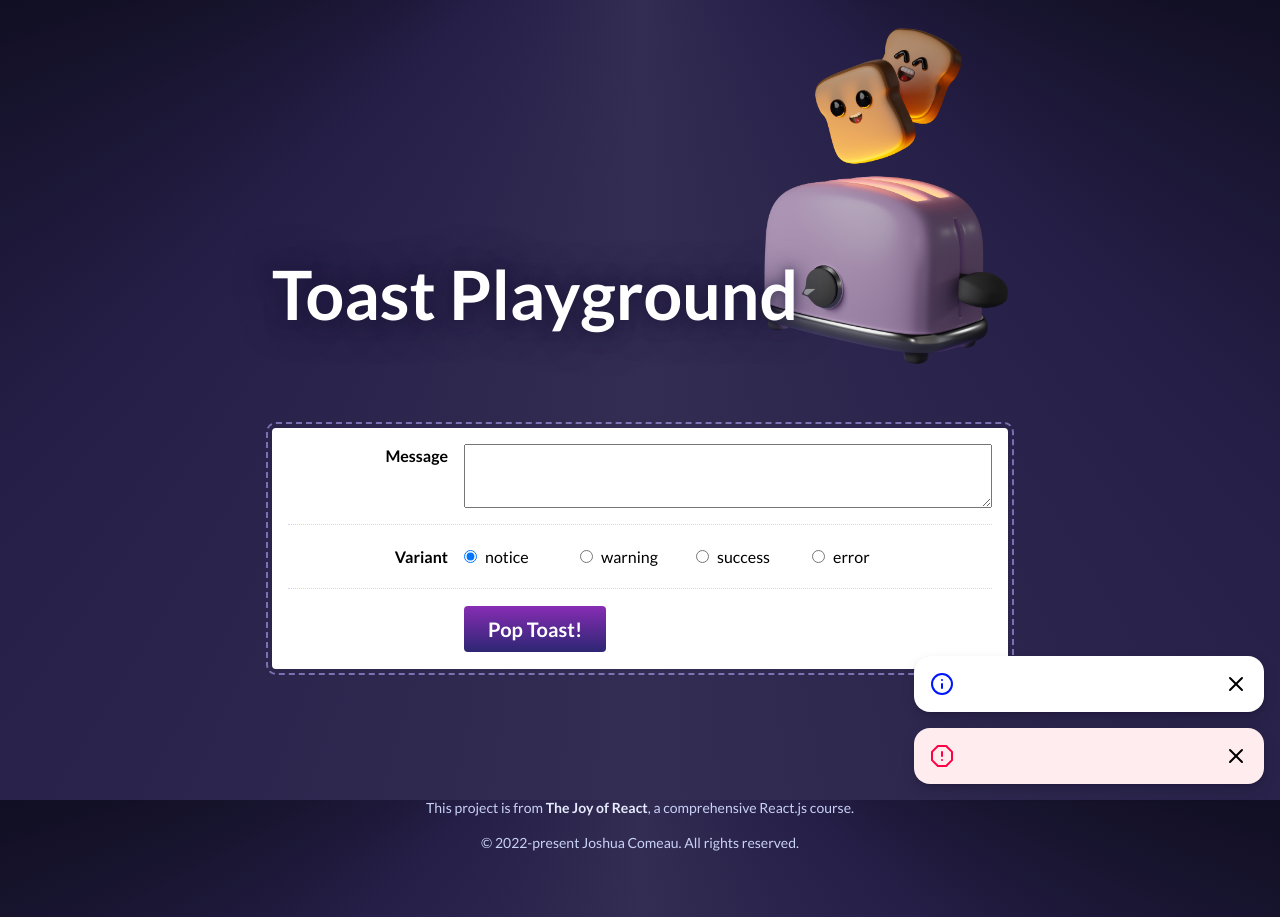
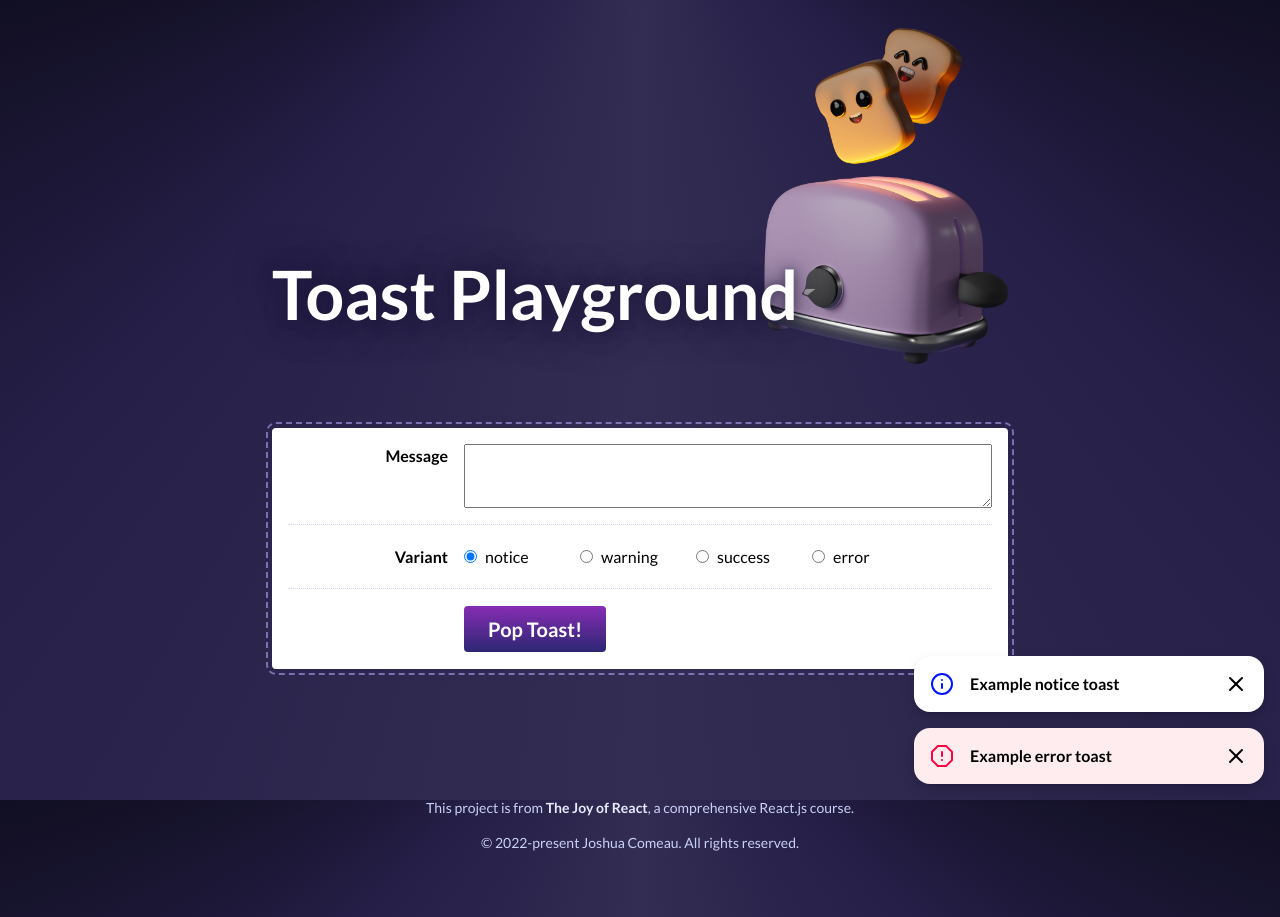
Before and after one commit to aleknovkovski/lrn-comeau-toast, a React (Create React App) app: page / in a window 1280 px wide. Both pictures are taken after a click on the button "Pop Toast!". Built offline with nearby package versions, Linux system fonts and the light colour scheme.

Commit message:
Refactor Toast to use children prop instead of message

```diff
--- a/src/components/Toast/Toast.js
+++ b/src/components/Toast/Toast.js
@@ -19,7 +19,7 @@ const ICONS_BY_VARIANT = {
 };
 
 
-function Toast({message, variant, handleToastClose}) {
+function Toast({message, variant, handleToastClose, children}) {
     const Icon = ICONS_BY_VARIANT[variant];
     return (
         <div className={`${styles.toast} ${styles[variant]}`}>
@@ -27,7 +27,7 @@ function Toast({message, variant, handleToastClose}) {
                 <Icon size={24}/>
             </div>
             <p className={styles.content}>
-                {message}
+                {children}
             </p>
             <button className={styles.closeButton} onClick={() => handleToastClose()}>
                 <X size={24}/>
```
